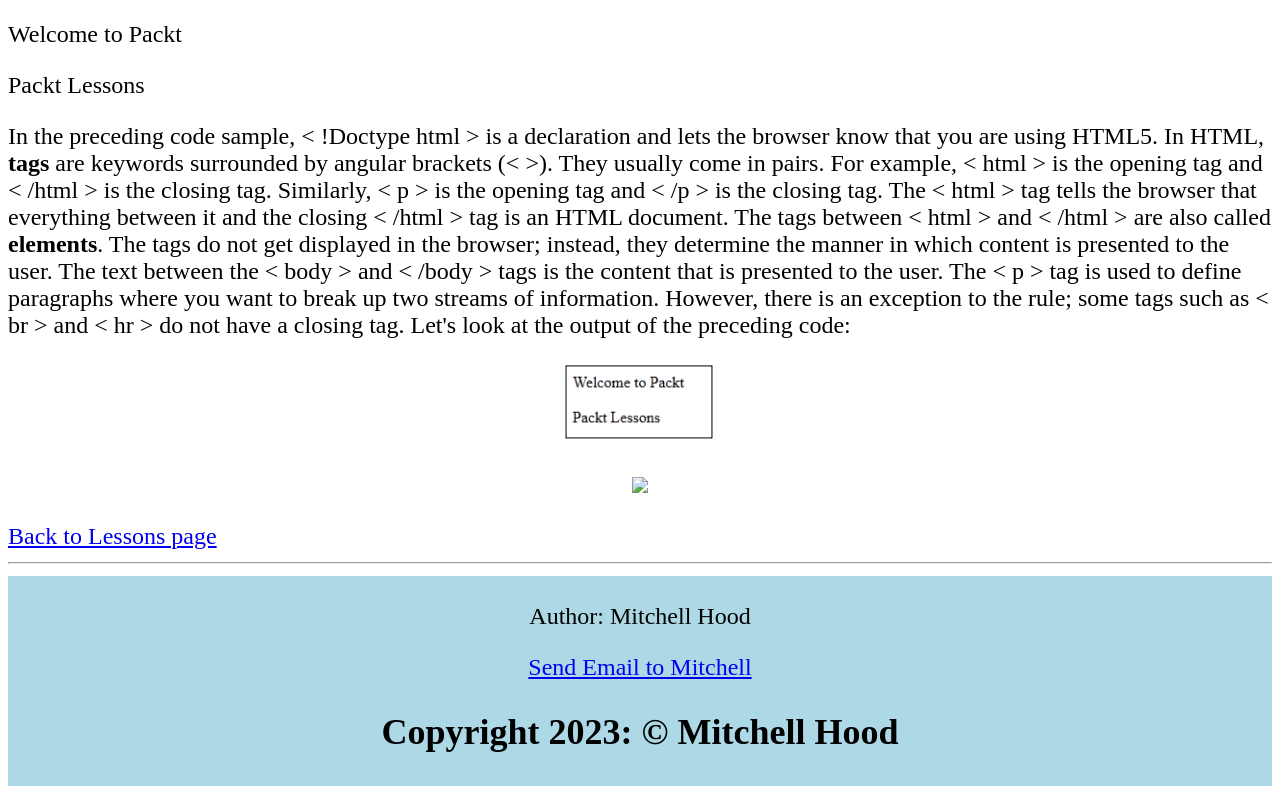
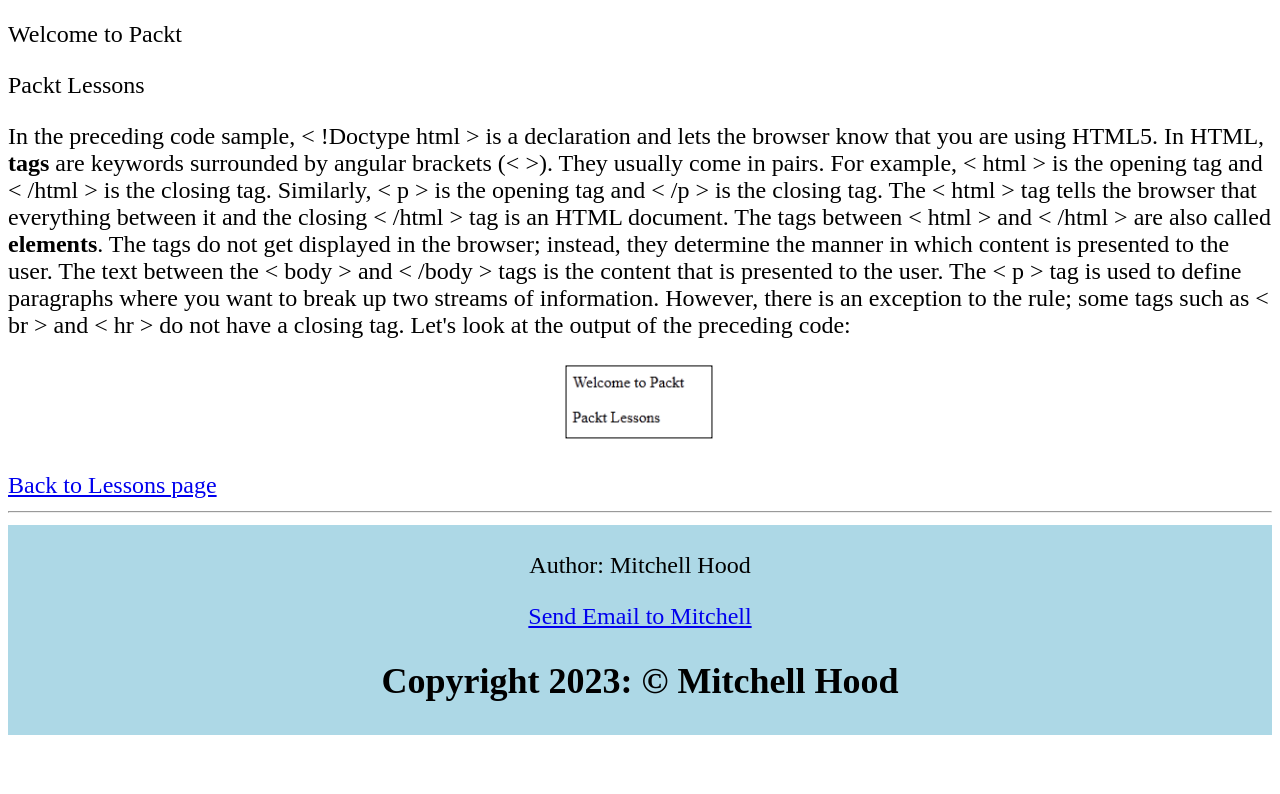
Before and after one commit to Magoo1461/Webpage, a plain HTML site: page !Lessons!/Lesson-2.html in a window 1280 px wide. Shown: the part 1934-2728 px from the top of the page. After the commit the page ends 2677 px from the top, so only its background shows below. Drawn offline with Linux system fonts and the light colour scheme.

Commit message:
Update Lesson-2.html

```diff
--- a/!Lessons!/Lesson-2.html
+++ b/!Lessons!/Lesson-2.html
@@ -163,8 +163,6 @@
 
 <p style="text-align:center;"><a><img align=”center" src="/Webpage/Images/Step-5.png"</a></p>
 
-<p style="text-align:center;"><a><img align=”center" src="Webpage/Images/Logo1.png"</a></p>
-
 <a href="/Webpage/Lessons.html">Back to Lessons page</a>
 <hr>
 
```
